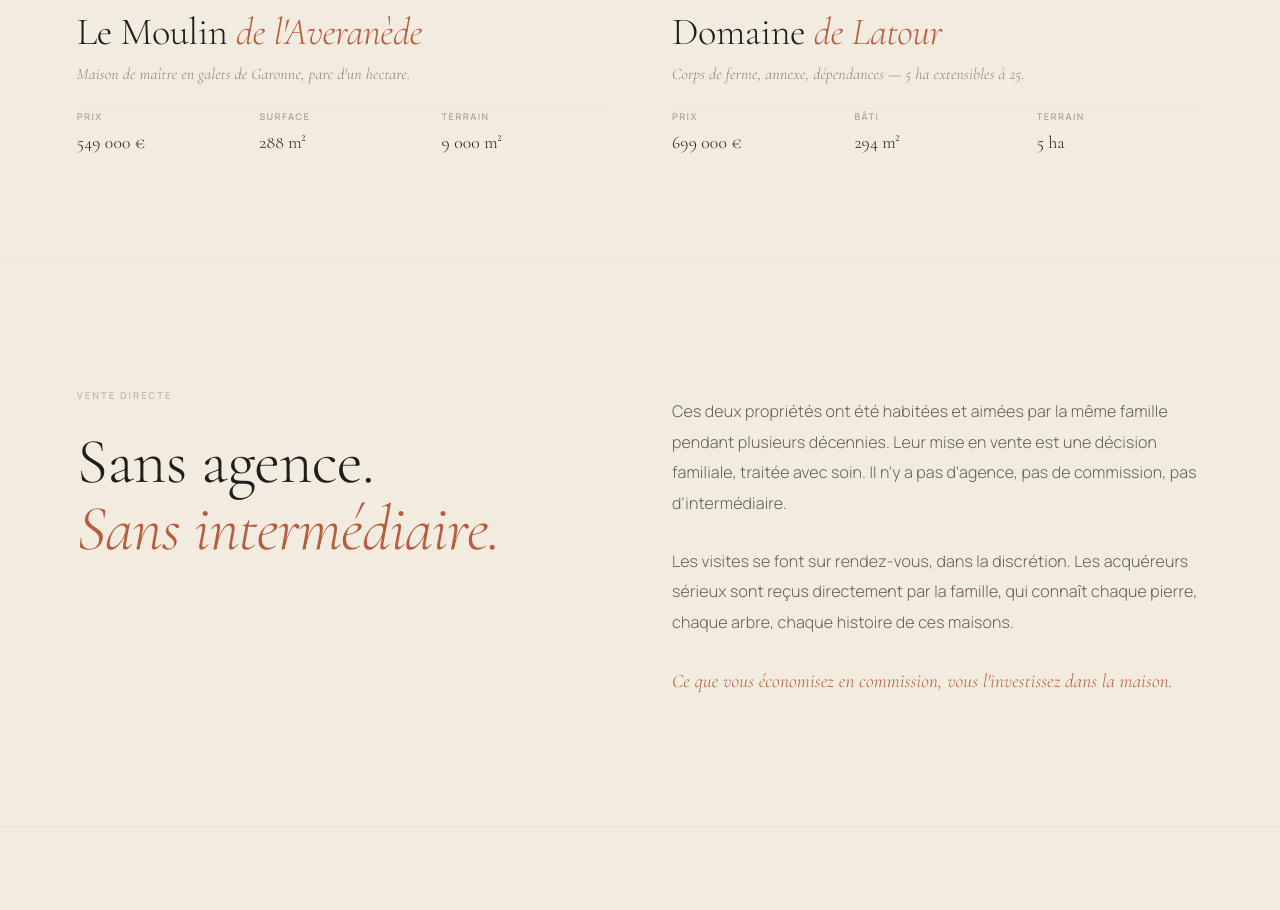
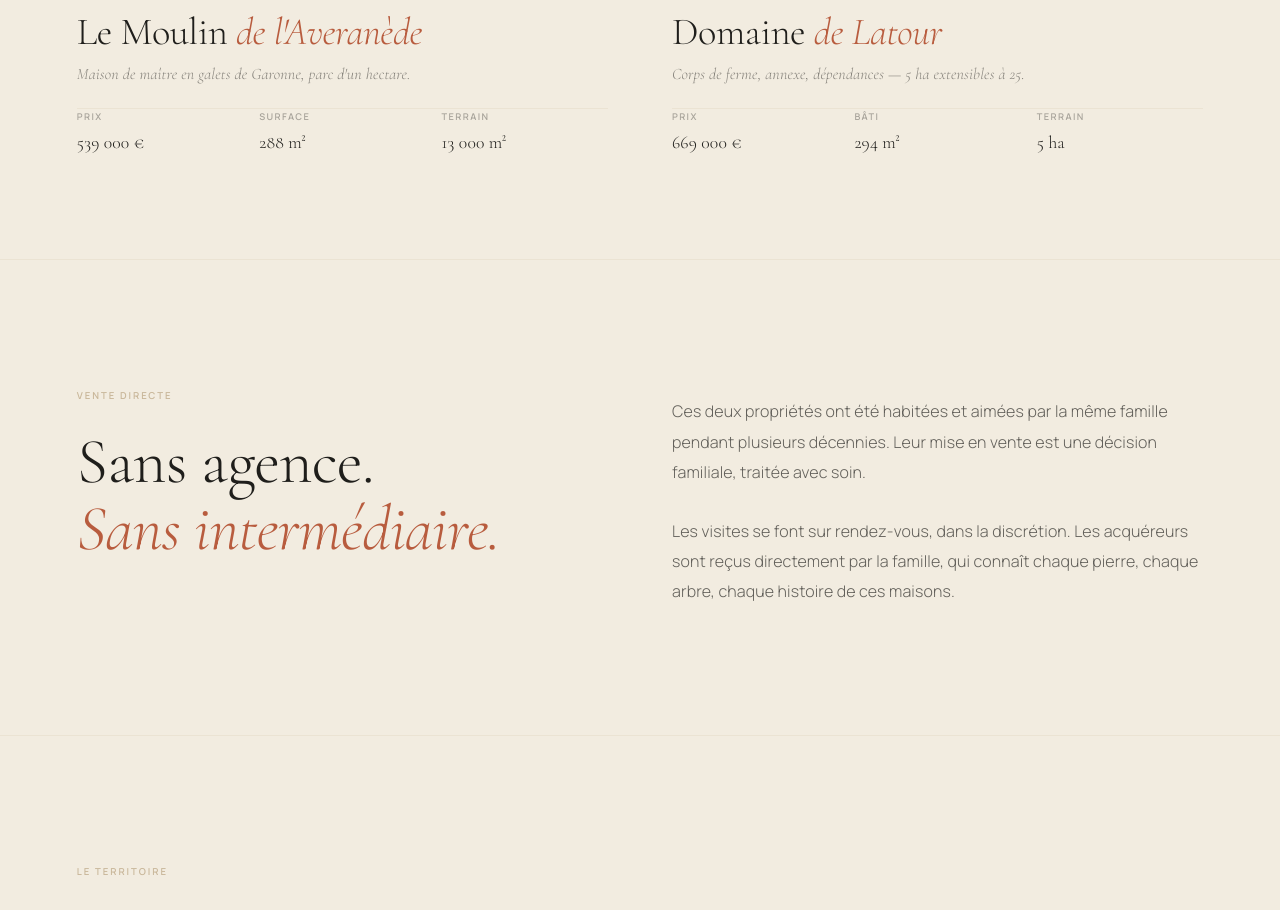
Before and after one commit to jeanbaptistetrinque-bit/trinque_immobilier_marquefave, a Next.js app: page / in a window 1280 px wide. Shown: the part 1020-1930 px from the top of the page. Built offline with nearby package versions, Linux system fonts and the light colour scheme.

Commit message:
fix: prix + terrain Le Moulin et Domaine, allègement vente directe

```diff
--- a/app/domaine-de-latour/page.tsx
+++ b/app/domaine-de-latour/page.tsx
@@ -1,6 +1,6 @@
 /**
  * Page — Domaine de Latour
- * Corps de ferme — 294 m² — 5 hectares — bâtiment annexe 121 m² — 699 000 €
+ * Corps de ferme — 294 m² — 5 hectares extensibles à 25 — bâtiment annexe 121 m² — 669 000 €
  */
 
 import type { Metadata } from "next";
@@ -12,16 +12,18 @@ import PropertyHero from "@/components/PropertyHero";
 
 export const metadata: Metadata = {
   title: "Domaine de Latour — Maisons de Marquefave",
-  description: "294 m², 5 hectares, bâtiment annexe 121 m², colombier. Marquefave, Haute-Garonne. 699 000 €.",
+  description: "294 m², 5 hectares extensibles à 25, bâtiment annexe 121 m², 2 000 m² bâtiments élevage. Marquefave, Haute-Garonne. 669 000 €.",
 };
 
 const features = [
-  { label: "Surface habitable",   value: "294 m²"             },
-  { label: "Terrain",             value: "5 hectares"          },
-  { label: "Bâtiment annexe",     value: "121 m²"              },
-  { label: "Terrain additionnel", value: "Jusqu'à +20 ha"      },
-  { label: "Dépendances",         value: "Colombier + hangars"  },
-  { label: "Prix",                value: "699 000 €"           },
+  { label: "Surface habitable",    value: "294 m²"                    },
+  { label: "Terrain",              value: "5 hectares"                 },
+  { label: "Bâtiment annexe",      value: "121 m²"                     },
+  { label: "Bâtiments élevage",    value: "2 000 m² couverts"          },
+  { label: "Terrain en sus",       value: "20 ha (prix à débattre)"    },
+  { label: "Total potentiel",      value: "25 hectares"                },
+  { label: "Dépendances",          value: "Colombier + hangars"         },
+  { label: "Prix",                 value: "669 000 €"                  },
 ];
 
 export default function DomaineDeLatourPage() {
@@ -36,7 +38,7 @@ export default function DomaineDeLatourPage() {
           tagline="Corps de ferme, annexe, dépendances — cinq hectares extensibles à vingt-cinq. Un domaine à façonner."
           imageSrc="/images/domaine-de-latour/facade1.jpg"
           imageAlt="Domaine de Latour — vue d'ensemble"
-          prix="699 000 €"
+          prix="669 000 €"
           surface="294 m²"
           terrain="5 ha"
           galerieHref="#galerie"
--- a/app/le-moulin/page.tsx
+++ b/app/le-moulin/page.tsx
@@ -1,6 +1,6 @@
 /**
  * Page — Le Moulin de l'Averanède
- * Maison de maître en galets de Garonne — 288 m² — 9 000 m² — 549 000 €
+ * Maison de maître en galets de Garonne — 288 m² — 13 000 m² — 539 000 €
  */
 
 import type { Metadata } from "next";
@@ -13,16 +13,16 @@ import PropertyHero from "@/components/PropertyHero";
 export const metadata: Metadata = {
   title: "Le Moulin de l'Averanède — Maisons de Marquefave",
   description:
-    "Maison de maître en galets de Garonne, 288 m², 9 000 m² de parc. Marquefave, Haute-Garonne. 549 000 €.",
+    "Maison de maître en galets de Garonne, 288 m², 13 000 m² de terrain. Marquefave, Haute-Garonne. 539 000 €.",
 };
 
 const features = [
   { label: "Surface habitable", value: "288 m²" },
-  { label: "Terrain",           value: "9 000 m²" },
+  { label: "Terrain total",     value: "13 000 m²" },
+  { label: "Terrain annexe",    value: "400 m² (chevaux)" },
   { label: "Style",             value: "Maison de maître" },
-  { label: "Époque",            value: "Début XXe siècle" },
   { label: "Construction",      value: "Galets de Garonne" },
-  { label: "Prix",              value: "549 000 €" },
+  { label: "Prix",              value: "539 000 €" },
 ];
 
 const highlights = [
@@ -46,9 +46,9 @@ export default function LeMoulinPage() {
           tagline="Une maison de maître en galets de Garonne, posée dans un parc de neuf mille mètres carrés."
           imageSrc="/images/le-moulin/facade-02.jpg"
           imageAlt="Le Moulin de l'Averanède — façade principale"
-          prix="549 000 €"
+          prix="539 000 €"
           surface="288 m²"
-          terrain="9 000 m²"
+          terrain="13 000 m²"
           galerieHref="#galerie"
         />
       </div>
@@ -74,7 +74,7 @@ export default function LeMoulinPage() {
               Au bord de l&apos;Averanède, dans le silence des collines de Marquefave, le Moulin s&apos;impose avec la discrétion des grandes maisons — celles qui n&apos;ont pas besoin de se montrer pour convaincre. Ses murs en galets de Garonne portent un siècle d&apos;histoire familiale.
             </p>
             <p style={{ fontFamily: "Manrope, sans-serif", fontSize: "1rem", fontWeight: 300, lineHeight: 1.9, color: "#1F1E1B", opacity: 0.72 }}>
-              288 mètres carrés de volumes généreux, des hauteurs sous plafond qui laissent respirer, des moulures d&apos;époque intactes, une cave voûtée fraîche et des cheminées qui ont réchauffé des générations. Tout cela sur 9 000 m² de parc arboré, à trente minutes de Toulouse.
+              288 mètres carrés de volumes généreux, des hauteurs sous plafond qui laissent respirer, des moulures d&apos;époque intactes, une cave voûtée fraîche et des cheminées qui ont réchauffé des générations. Tout cela sur 13 000 m² de terrain — parc arboré et terres attenantes, dont 400 m² dédiés à un usage équestre.
             </p>
           </div>
 
--- a/app/page.tsx
+++ b/app/page.tsx
@@ -82,7 +82,7 @@ export default function HomePage() {
               </p>
             </div>
             <div className="grid grid-cols-3 gap-4 pt-2" style={{ borderTop: "1px solid #C9B79A30" }}>
-              {[["Prix", "549 000 €"], ["Surface", "288 m²"], ["Terrain", "9 000 m²"]].map(([label, val]) => (
+              {[["Prix", "539 000 €"], ["Surface", "288 m²"], ["Terrain", "13 000 m²"]].map(([label, val]) => (
                 <div key={label} className="flex flex-col gap-1">
                   <span style={{ fontFamily: "Manrope, sans-serif", fontSize: "0.58rem", fontWeight: 600, letterSpacing: "0.15em", textTransform: "uppercase", color: "#1F1E1B", opacity: 0.35 }}>
                     {label}
@@ -125,7 +125,7 @@ export default function HomePage() {
               </p>
             </div>
             <div className="grid grid-cols-3 gap-4 pt-2" style={{ borderTop: "1px solid #C9B79A30" }}>
-              {[["Prix", "699 000 €"], ["Bâti", "294 m²"], ["Terrain", "5 ha"]].map(([label, val]) => (
+              {[["Prix", "669 000 €"], ["Bâti", "294 m²"], ["Terrain", "5 ha"]].map(([label, val]) => (
                 <div key={label} className="flex flex-col gap-1">
                   <span style={{ fontFamily: "Manrope, sans-serif", fontSize: "0.58rem", fontWeight: 600, letterSpacing: "0.15em", textTransform: "uppercase", color: "#1F1E1B", opacity: 0.35 }}>
                     {label}
@@ -159,13 +159,10 @@ export default function HomePage() {
           </div>
           <div className="md:col-span-6 md:col-start-7 flex flex-col gap-7" style={{ paddingTop: "0.5rem" }}>
             <p style={{ fontFamily: "Manrope, sans-serif", fontSize: "1rem", fontWeight: 300, lineHeight: 1.9, color: "#1F1E1B", opacity: 0.68 }}>
-              Ces deux propriétés ont été habitées et aimées par la même famille pendant plusieurs décennies. Leur mise en vente est une décision familiale, traitée avec soin. Il n&apos;y a pas d&apos;agence, pas de commission, pas d&apos;intermédiaire.
+              Ces deux propriétés ont été habitées et aimées par la même famille pendant plusieurs décennies. Leur mise en vente est une décision familiale, traitée avec soin.
             </p>
             <p style={{ fontFamily: "Manrope, sans-serif", fontSize: "1rem", fontWeight: 300, lineHeight: 1.9, color: "#1F1E1B", opacity: 0.68 }}>
-              Les visites se font sur rendez-vous, dans la discrétion. Les acquéreurs sérieux sont reçus directement par la famille, qui connaît chaque pierre, chaque arbre, chaque histoire de ces maisons.
-            </p>
-            <p style={{ fontFamily: "Cormorant Garamond, Georgia, serif", fontSize: "clamp(1rem, 1.8vw, 1.2rem)", fontWeight: 300, fontStyle: "italic", lineHeight: 1.7, color: "#B85C3E" }}>
-              Ce que vous économisez en commission, vous l&apos;investissez dans la maison.
+              Les visites se font sur rendez-vous, dans la discrétion. Les acquéreurs sont reçus directement par la famille, qui connaît chaque pierre, chaque arbre, chaque histoire de ces maisons.
             </p>
           </div>
         </div>
```
